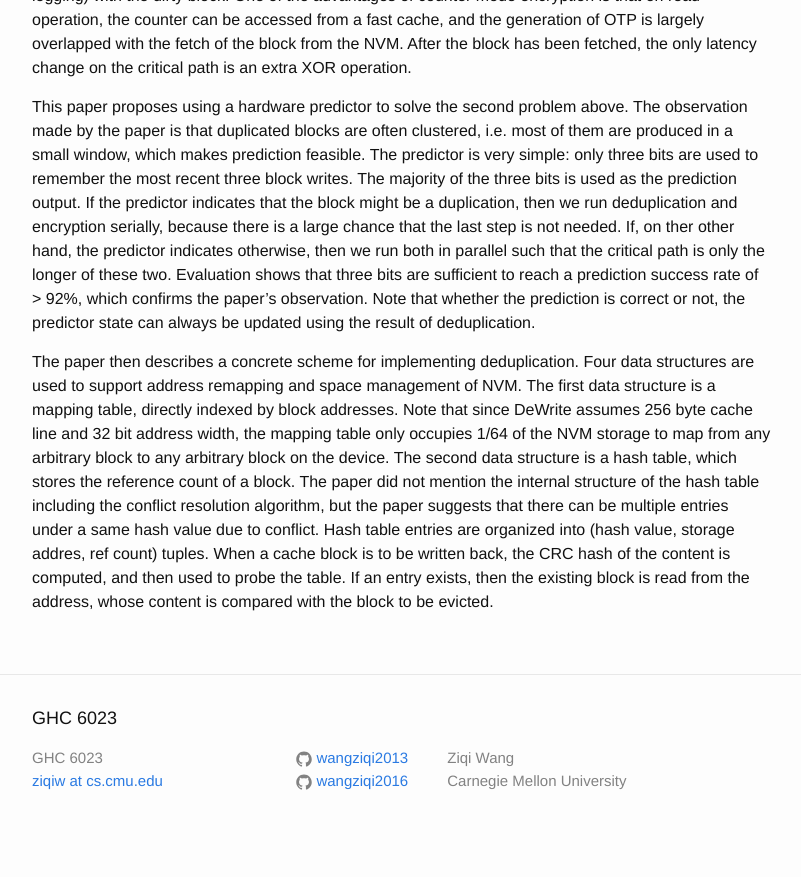
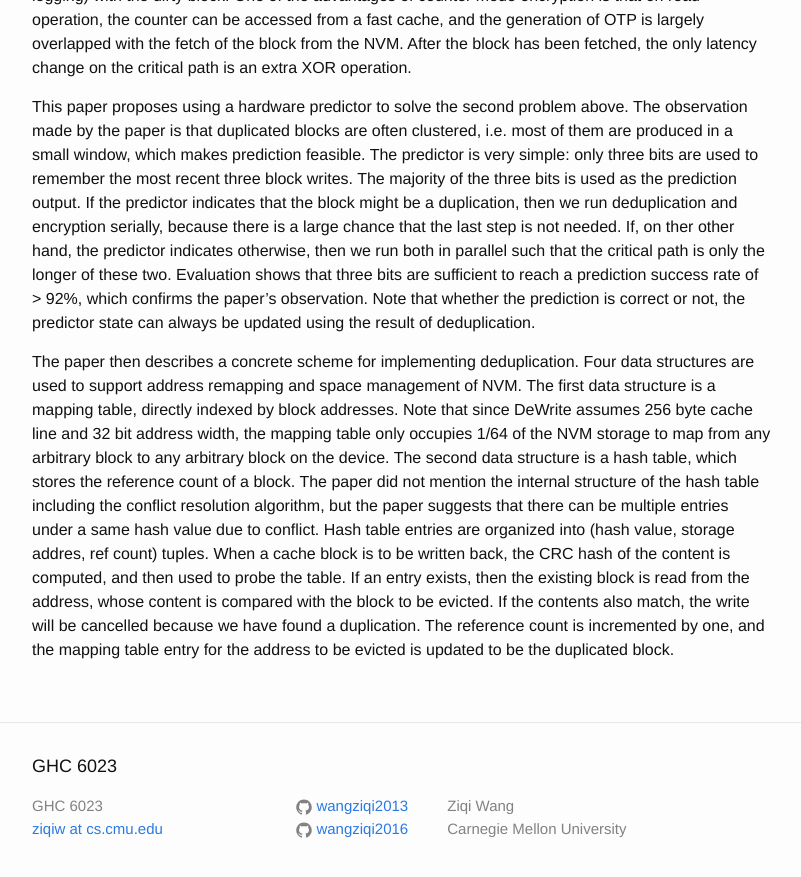
Before and after one commit to wangziqi2013/wangziqi2013.github.io, a Jekyll site: the page built from _posts/2019-08-16-improving-the-performance-and-endurance-of-encrypted.markdown, in a window 1280 px wide and 900 px high, scrolled down 1864 px. Shown: the top 877 px of the window, without its empty margins (238-1039 px from the left). Built offline with Jekyll 4.4.1, drawn with Linux system fonts in a browser that asks for light colours; before the commit the page ends 2716 px from its top, so only the background shows below that.

Commit message:
Finish mapping table

```diff
--- a/_posts/2019-08-16-improving-the-performance-and-endurance-of-encrypted.markdown
+++ b/_posts/2019-08-16-improving-the-performance-and-endurance-of-encrypted.markdown
@@ -85,3 +85,5 @@ table including the conflict resolution algorithm, but the paper suggests that t
 same hash value due to conflict. Hash table entries are organized into (hash value, storage addres, ref count) tuples.
 When a cache block is to be written back, the CRC hash of the content is computed, and then used to probe the table.
 If an entry exists, then the existing block is read from the address, whose content is compared with the block to be evicted.
+If the contents also match, the write will be cancelled because we have found a duplication. The reference count is incremented
+by one, and the mapping table entry for the address to be evicted is updated to be the duplicated block.
```
